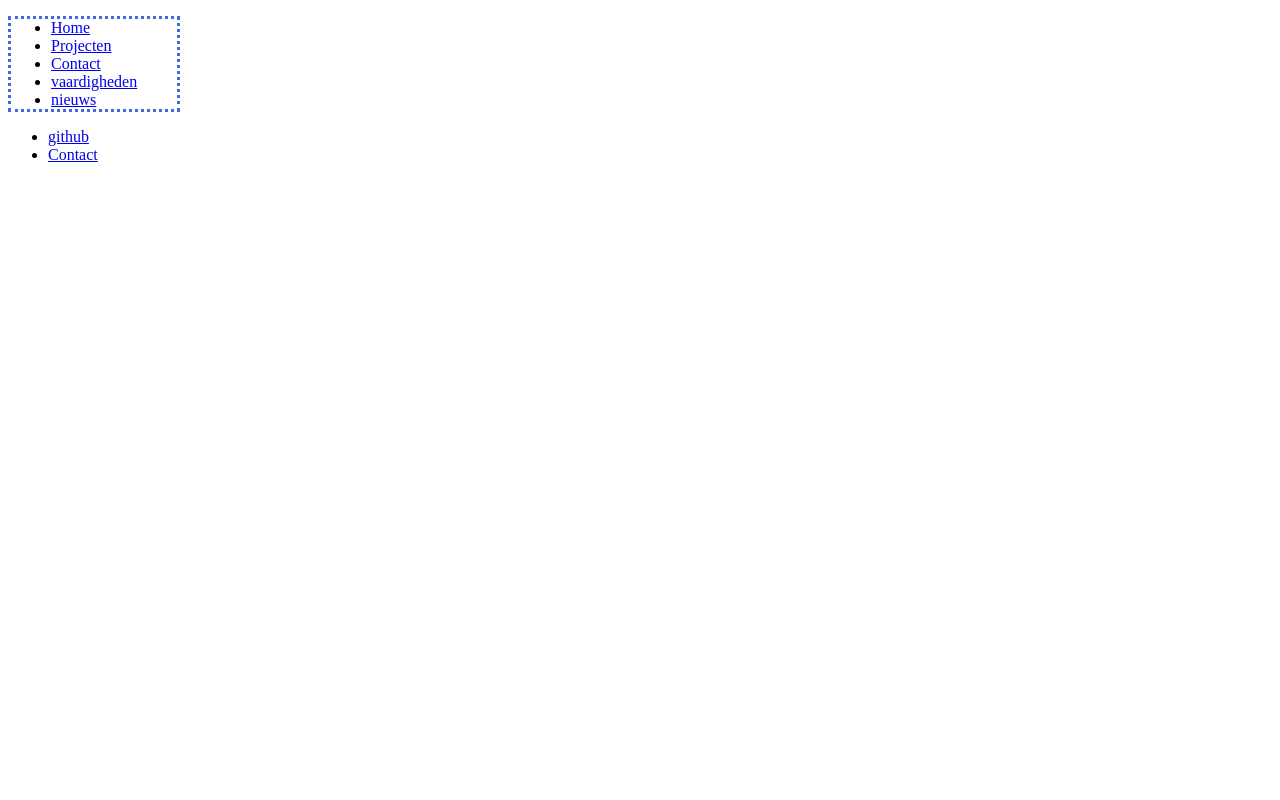
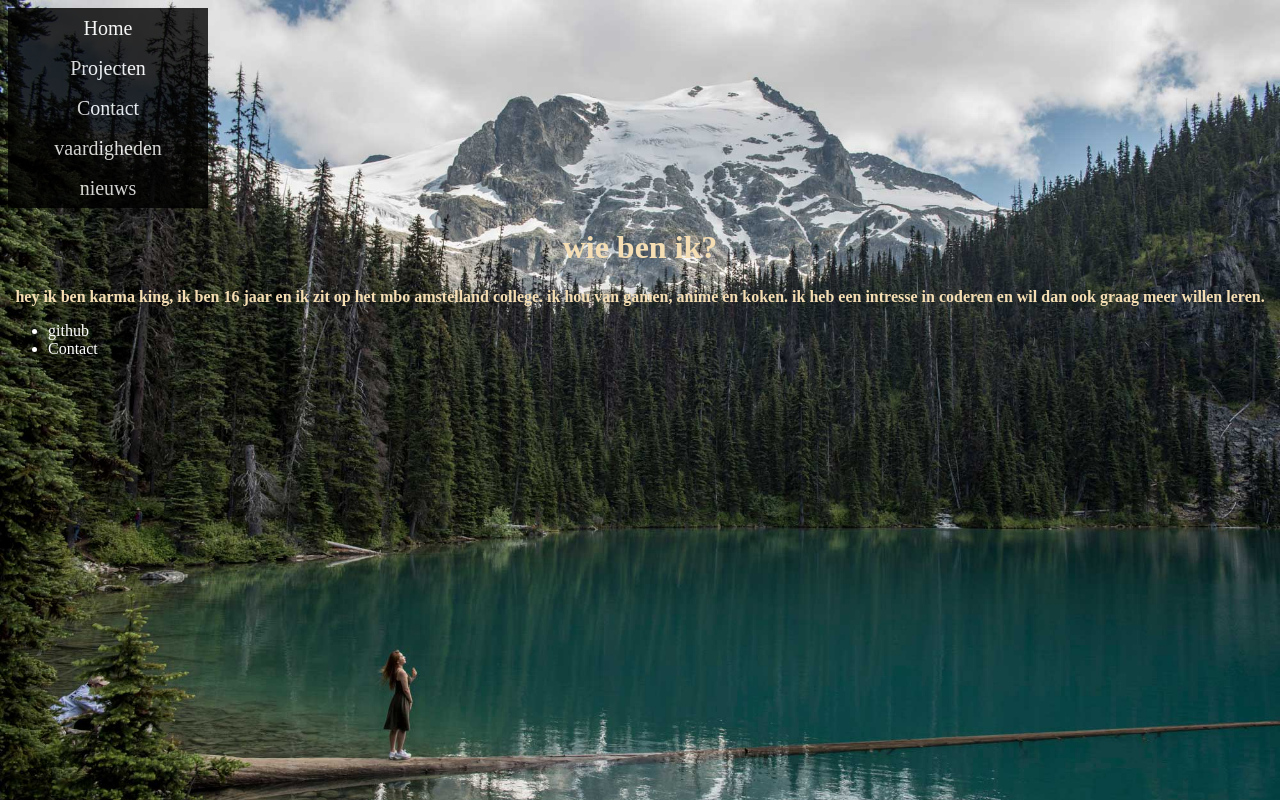
Before and after one commit to ROC-van-Amsterdam-College-Amstelland/project-portfolio-Karma-L-King, a plain HTML site: page index.html in a window 1280 px wide. Drawn offline with Linux system fonts and the light colour scheme.

Commit message:
gewerk aan homepage en klein verhaal gemaakt :)

```diff
--- /dev/null
+++ b/homepage.css
@@ -0,0 +1,24 @@
+
+body {
+    background-image: url('nature.jpg');
+    background-size: cover;
+    font-family: 'Times New Roman', Times, serif;
+    color:white;
+}
+
+
+
+
+
+h1, p{
+    color:wheat;
+    text-align: center;
+    font-family: 'Times New Roman', Times, serif;
+
+}
+
+
+a {
+    text-decoration:none;
+    color: red;
+}
--- a/index.html
+++ b/index.html
@@ -6,6 +6,7 @@
     <meta charset="UTF-8">
     <meta name="viewport" content="width=device-width, initial-scale=1.0">
     <meta http-equiv="X-UA-Compatible" content="ie=edge">
+    <link href="homepage.css" rel="stylesheet">
     <link href="stylemenu.css" rel="stylesheet">
     <title>home</title>
 </head>
@@ -20,7 +21,17 @@
                 <li><a href="nieuws.html">nieuws</a></li>
             </ul>
         </nav>
+
+        <div class="images">
+
+
+        </div>
     </header>
+    <h1 class="test">wie ben ik?</h1>
+        <p><b>hey ik ben karma king,
+        ik ben 16 jaar en ik zit op het mbo amstelland college.
+        ik hou van gamen, anime en koken. ik heb een intresse in coderen en wil dan ook graag meer willen leren.
+        </b></p>
     <footer>
             <nav>
                 <ul>
--- a/stylemenu.css
+++ b/stylemenu.css
@@ -1,4 +1,30 @@
- header nav ul{
-    border: dotted royalblue;
-    width: 10%;
+ header nav ul li{
+
+    float: center;
+    width: 200px;
+    height: 40px;
+    background-color:black;
+
+
+
 }
+header nav ul{
+    margin: 0%;
+    padding: 0%;
+    list-style: none;
+    opacity: .8;
+    line-height: 40px;
+    text-align: center;
+    font-size:20px;
+
+
+}
+a {
+    text-decoration:none;
+    color: white;
+    display: block;
+}
+header nav ul li a:hover{
+    background-color:green;
+
+}
```
Also changed, not shown: nature.jpg (added), nature2.jpg (added).
